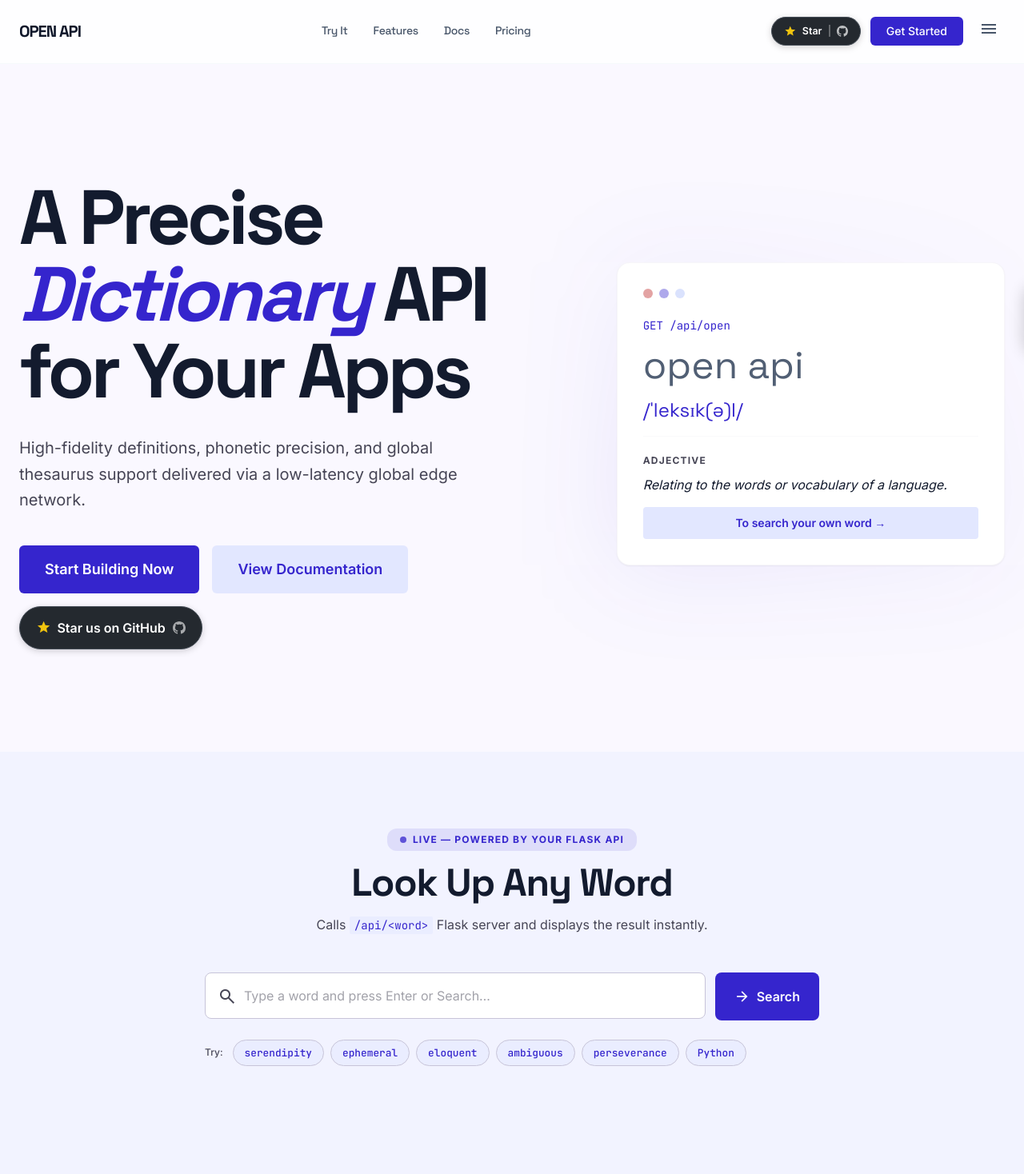
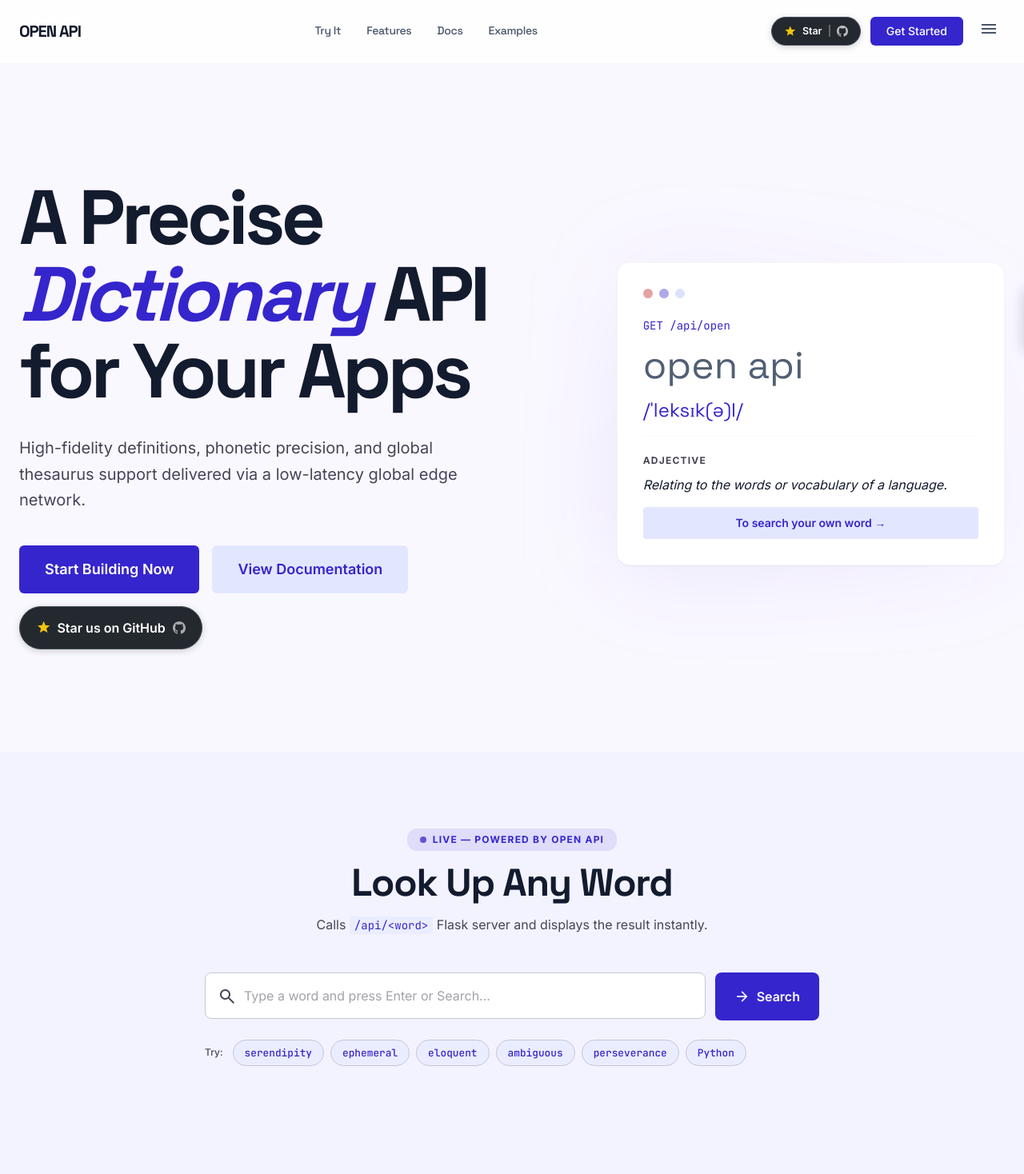
Before and after one commit to Robotics-now/Dictionary_api, a FastAPI app: page / in a window 1280 px wide. Shown: the top 1468 px of the page at 80% size. Run offline with FastAPI, Linux system fonts and the light colour scheme; parts of the project's set-up code (start-up, migrations or seed data) failed here and were passed over; some libraries are stand-ins or nearby versions.

Commit message:
Update navigation and footer text in home.html

```diff
--- a/templates/home.html
+++ b/templates/home.html
@@ -251,9 +251,10 @@
         class="nav-link text-slate-600 hover:text-slate-900 font-['Space_Grotesk'] text-sm font-medium tracking-tight transition-colors pb-0.5">Features</button>
       <button onclick="scrollToSection('api-docs'); setActiveNav(this)"
         class="nav-link text-slate-600 hover:text-slate-900 font-['Space_Grotesk'] text-sm font-medium tracking-tight transition-colors pb-0.5">Docs</button>
-      <button onclick="scrollToSection('cta'); setActiveNav(this)"
-        class="nav-link text-slate-600 hover:text-slate-900 font-['Space_Grotesk'] text-sm font-medium tracking-tight transition-colors pb-0.5">Pricing</button>
+      <a href="/examples#toast"
+        class="nav-link text-slate-600 hover:text-slate-900 font-['Space_Grotesk'] text-sm font-medium tracking-tight transition-colors pb-0.5">Examples</a>
     </div>
+
 
     <div class="flex items-center gap-3">
       <!-- GitHub Star button in nav -->
@@ -364,7 +365,7 @@
       <div class="text-center mb-12">
         <div class="inline-flex items-center gap-2 bg-primary/10 text-primary px-4 py-1.5 rounded-full text-xs font-bold uppercase tracking-widest mb-4">
           <span class="live-badge w-2 h-2 rounded-full bg-primary inline-block"></span>
-          Live — powered by your Flask API
+          Live — powered by Open API
         </div>
         <h2 class="text-4xl md:text-5xl font-headline font-bold tracking-tight mb-4">Look Up Any Word</h2>
         <p class="text-on-surface-variant font-body">
```
